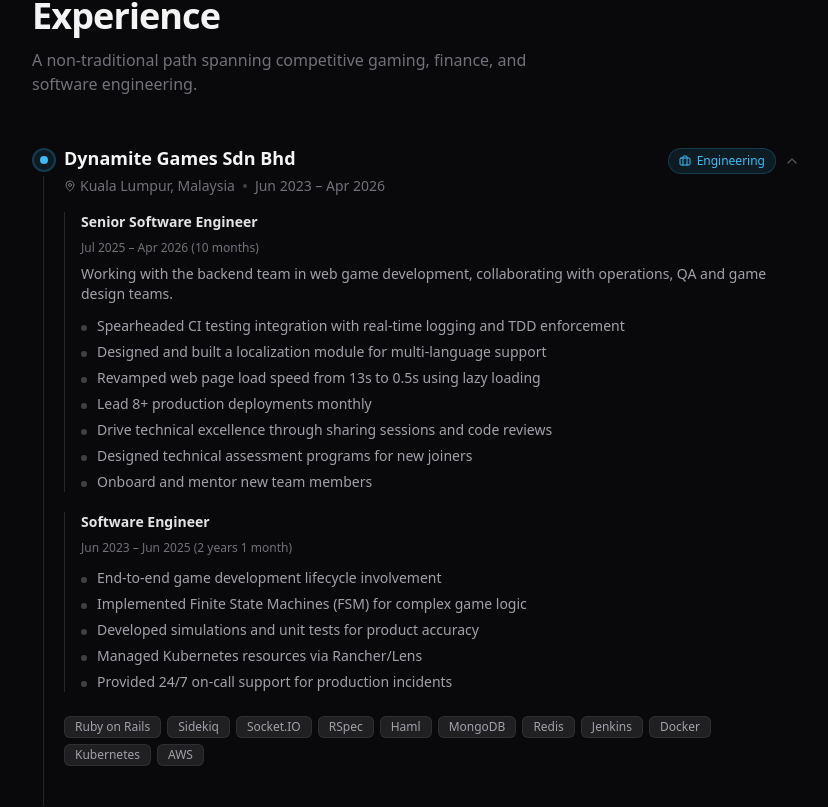
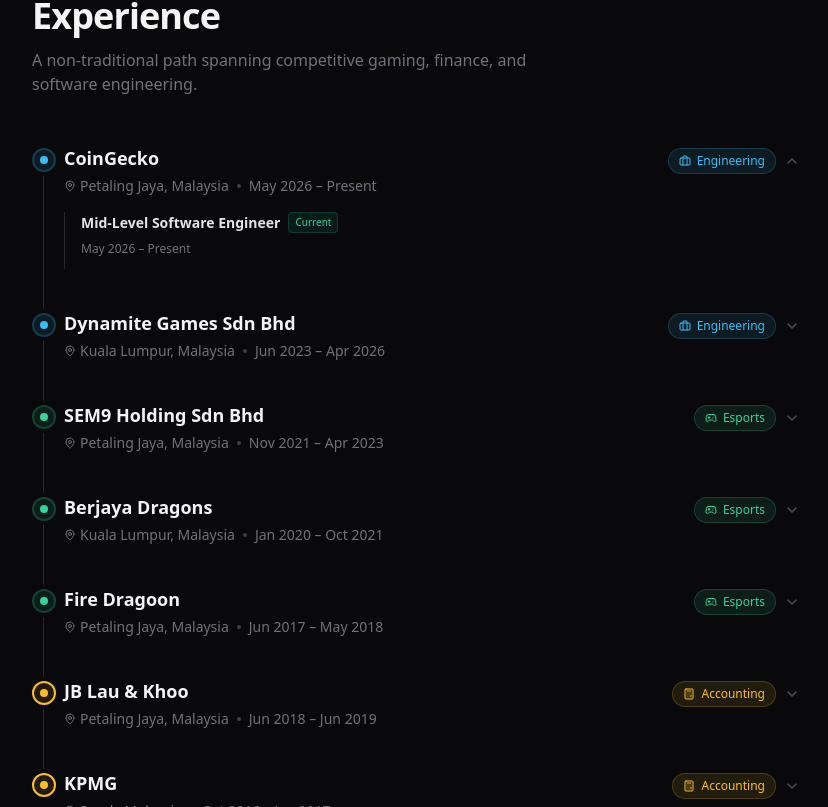
Before and after one commit to joncms95/emergent-ai, a React (Create React App) app: page / in a window 1280 px wide. Shown: the part 913-1720 px from the top of the page, without its empty margins (32-860 px from the left). Built offline with nearby package versions, Linux system fonts and the light colour scheme.

Commit message:
update(experience): add coingecko

```diff
--- a/src/data/mock.js
+++ b/src/data/mock.js
@@ -4,8 +4,8 @@
   name: "Jonathan Chan",
   shortName: "Jonathan Chan",
   initials: "JC",
-  title: "Senior Software Engineer",
-  company: "Dynamite Games",
+  title: "Mid-Level Software Engineer",
+  company: "CoinGecko",
   tagline: "From competitive gaming arenas to elegant code architecture — building fast, scalable, and meaningful products.",
   bio: [
     "An avid gamer turned tech enthusiast, with a diverse journey from accounting to esports to software engineering.",
@@ -32,6 +32,22 @@
 ];
 
 export const experiences = [
+  {
+    id: "coingecko",
+    company: "CoinGecko",
+    location: "Petaling Jaya, Malaysia",
+    overallPeriod: "May 2026 – Present",
+    roles: [
+      {
+        title: "Mid-Level Software Engineer",
+        period: "May 2026 – Present",
+        current: true,
+        achievements: []
+      }
+    ],
+    tech: [],
+    type: "tech"
+  },
   {
     id: "dynamite",
     company: "Dynamite Games Sdn Bhd",
```
